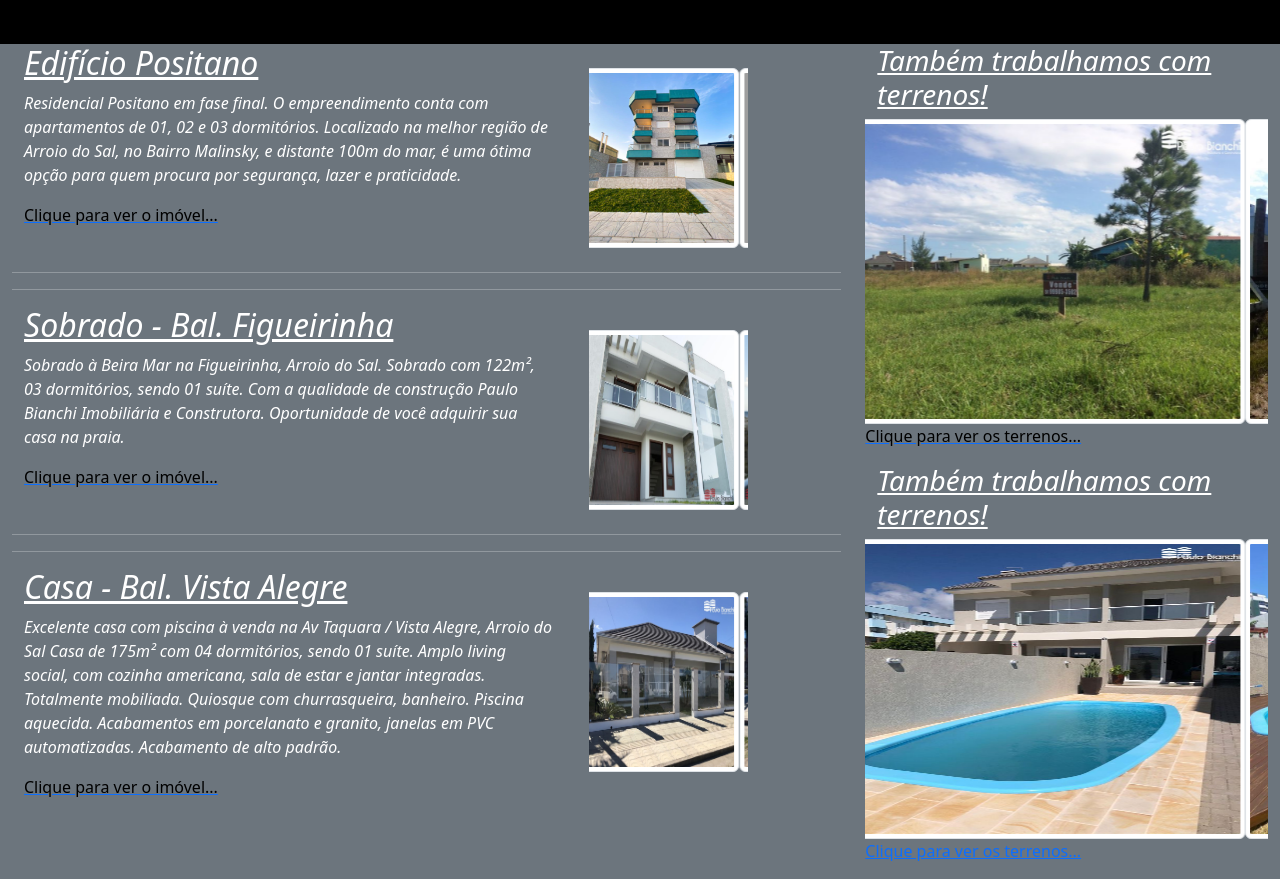
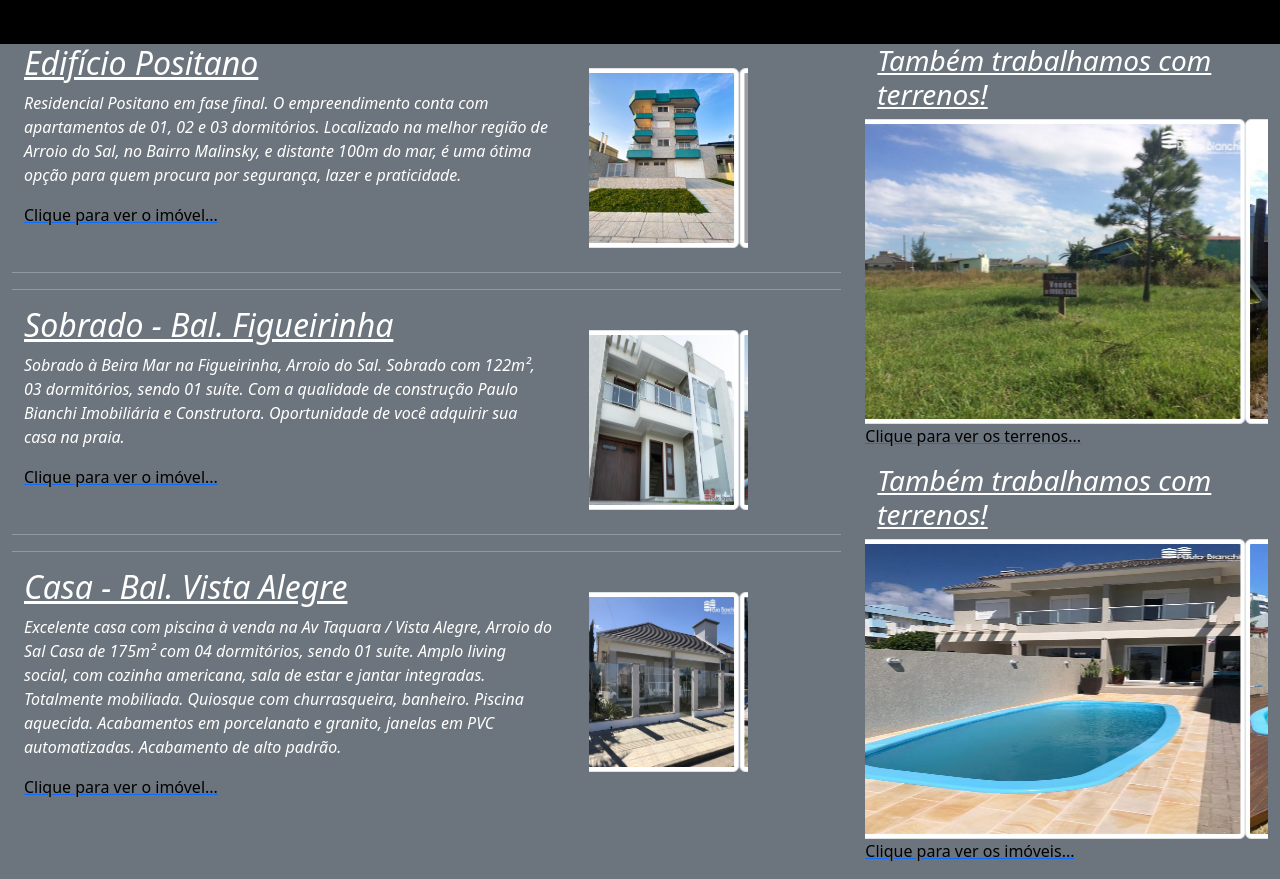
Before and after one commit to ThainanSouza/index.html, a plain HTML site: page index.html in a window 1280 px wide. Shown: the part 207-1086 px from the top of the page. Drawn offline with nearby package versions, Linux system fonts and the light colour scheme; grey boxes are pictures that could not be loaded.

Commit message:
Update index.html

```diff
--- a/index.html
+++ b/index.html
@@ -207,7 +207,7 @@
 
             <a class="link"
             href="https://www.paulobianchi.com.br/imoveis/a-venda/terreno?">
-            <p>Clique para ver os terrenos...</p>
+            <p class="text-black">Clique para ver os imóveis...</p>
             </a>
 
 
```
